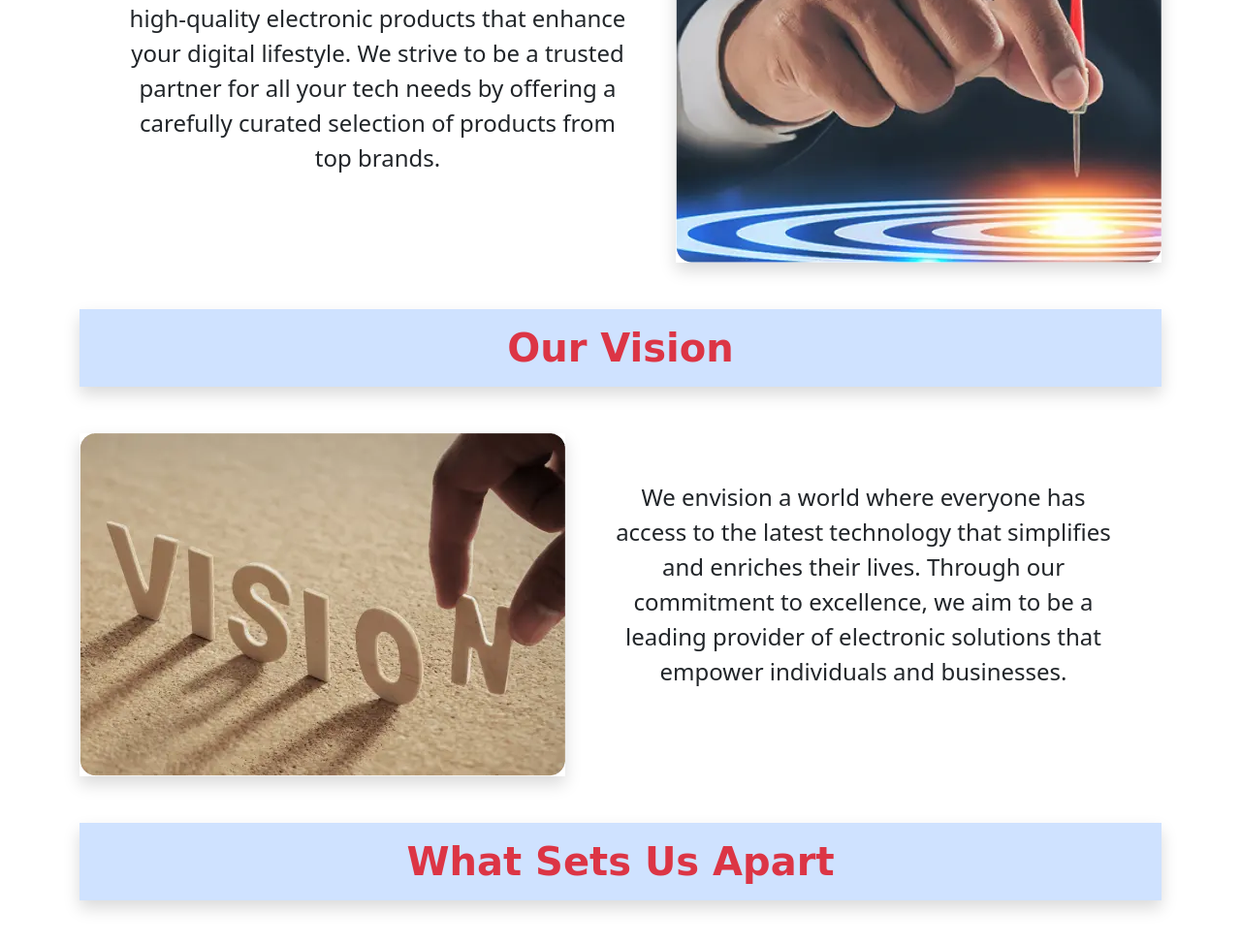
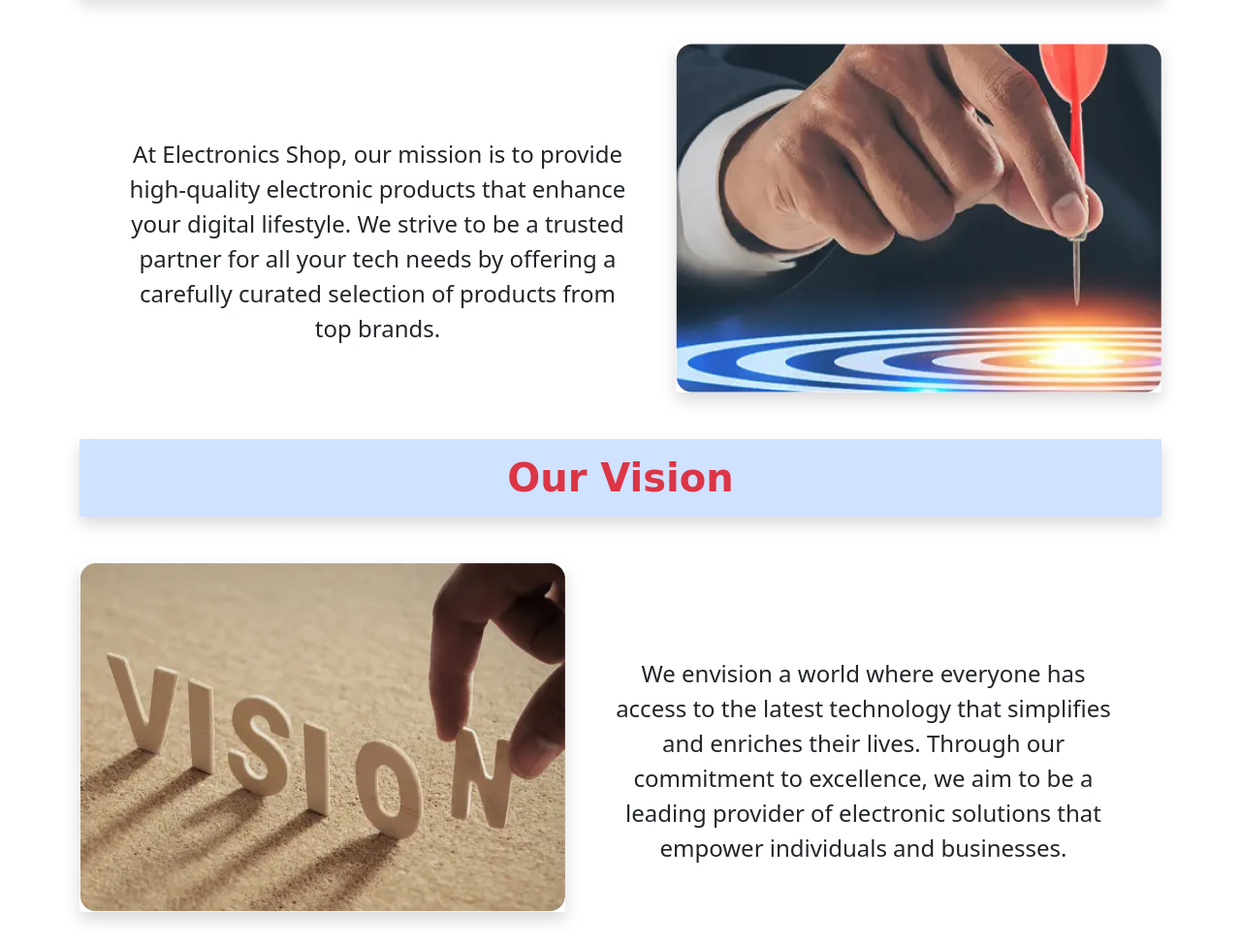
Before and after one commit to nikhilgadakhofficial/icp6-group13-javascript-bootstrap-project3, a plain HTML site: page pages/about.html in a window 1280 px wide. Shown: the part 613-1587 px from the top of the page at 97% size. Drawn offline with nearby package versions, Linux system fonts and the light colour scheme.

Commit message:
some changes

```diff
--- a/pages/about.html
+++ b/pages/about.html
@@ -24,18 +24,19 @@
 
 
   <div class="container">
+    <h3 class="text-center my-5 py-3 fs-1 bg-primary-subtle fw-bold text-danger shadow heading">About US</h3>
     <p class="text-center fs-4 mx-5 mt-5 pt-5">Welcome to Electronics Shop, your go-to source for cutting-edge electronic devices and accessories. Founded in 2023, we have been serving tech enthusiasts and casual users alike with the latest and greatest in the world of technology.</p>
 
     <h3 class="text-center my-5 py-3 fs-1 bg-primary-subtle fw-bold text-danger shadow heading">Our Mission</h3>
     <div class="d-flex flex-column flex-lg-row">
-        <p class="text-center fs-4 px-5 pt-5 ">At Electronics Shop, our mission is to provide high-quality electronic products that enhance your digital lifestyle. We strive to be a trusted partner for all your tech needs by offering a carefully curated selection of products from top brands.</p>
+        <p class="text-center fs-4 px-5 pt-5 my-5">At Electronics Shop, our mission is to provide high-quality electronic products that enhance your digital lifestyle. We strive to be a trusted partner for all your tech needs by offering a carefully curated selection of products from top brands.</p>
         <img src="../images/our-mission.webp" class="shadow"/>
     </div>
 
     <h3 class="text-center my-5 py-3 fs-1 bg-primary-subtle fw-bold text-danger shadow heading">Our Vision</h3>
     <div class="d-flex flex-column flex-lg-row align-self-center">
         <img src="../images/our-vision.webp" class="shadow"/>
-        <p class="text-center fs-4 px-5 pt-5">We envision a world where everyone has access to the latest technology that simplifies and enriches their lives. Through our commitment to excellence, we aim to be a leading provider of electronic solutions that empower individuals and businesses.</p>
+        <p class="text-center fs-4 px-5 pt-5 my-5">We envision a world where everyone has access to the latest technology that simplifies and enriches their lives. Through our commitment to excellence, we aim to be a leading provider of electronic solutions that empower individuals and businesses.</p>
     </div>
 
     <h3 class="text-center my-5 py-3 fs-1 bg-primary-subtle fw-bold text-danger shadow heading">What Sets Us Apart</h3>
```
